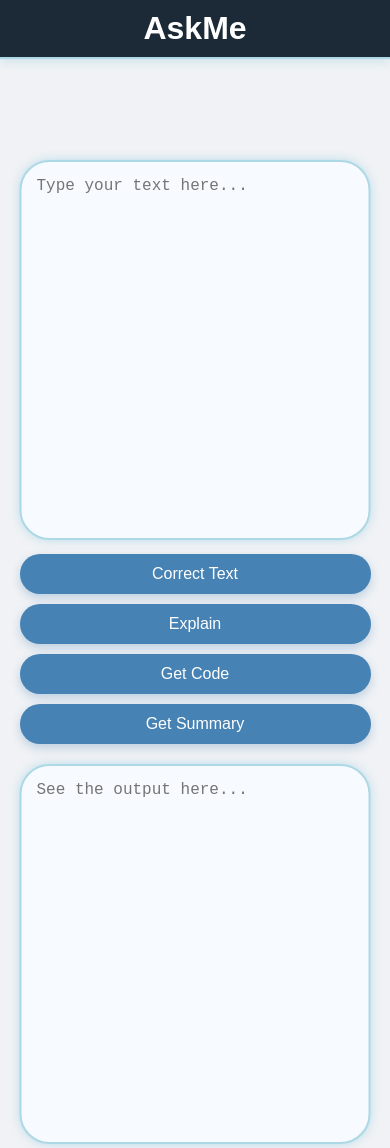
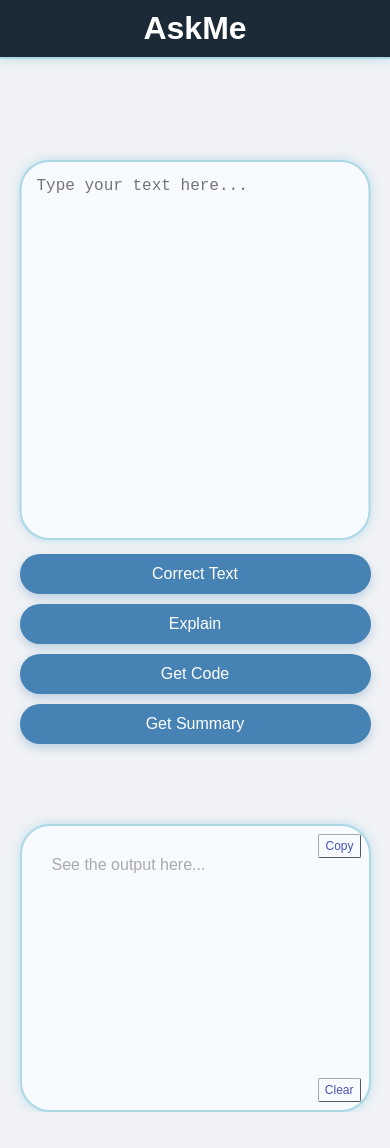
Before and after one commit to primebipin/AI-Studio, a React (Create React App) app in the folder client/: page / in a window 390 px wide. After the commit the page ends 1112 px from the top, so only its background shows below. Built offline with nearby package versions, Linux system fonts and the light colour scheme.

Commit message:
add copy and clear demo buttons

```diff
--- a/client/package.json
+++ b/client/package.json
@@ -9,6 +9,7 @@
     "ajv": "^8.17.1",
     "ajv-keywords": "^5.1.0",
     "axios": "^1.7.7",
+    "marked": "^15.0.0",
     "react": "^18.3.1",
     "react-dom": "^18.3.1",
     "react-markdown": "^9.0.1",
--- a/client/src/App.js
+++ b/client/src/App.js
@@ -2,7 +2,7 @@
 import './App.css';
 import TextForm from './component/TextForm';
 import OutputText from './component/outputText.js';
-import FormattedOutput from './component/formateText.js';
+
 
 function App() {
   const [text, setText] = useState(''); // Holds corrected text for OutputText
@@ -14,7 +14,7 @@
       </header>
       <div className="container">
         <TextForm setText={setText} />  {/* Pass setText to update corrected text */}
-        <FormattedOutput text={text}/>
+        {/* <FormattedOutput text={text}/> */}
         <OutputText text={text} />       {/* Display corrected text in OutputText */}
       </div>
     </div>
--- a/client/src/component/formateText.js
+++ /dev/null
@@ -1,11 +0,0 @@
-import ReactMarkdown from 'react-markdown';
-
-function FormattedOutput({ text }) {
-   return (
-     <>
-       <ReactMarkdown>{text}</ReactMarkdown>
-     </>
-   );
- }
-
- export default FormattedOutput;
--- a/client/src/component/outputText.css
+++ b/client/src/component/outputText.css
@@ -1,12 +1,9 @@
-/* outputText.css */
-
 .text-Box {
   width: 40vw;
   height: 84.5vh;
-   margin-top: 60px;
-   position: fixed;
-   top: 0;
-   left: 58vw;
+  position: fixed; /* Fixed position for large screens */
+  top: 60px;       /* Distance from the top of the viewport */
+  right: 2vw;      /* Distance from the right side of the viewport */
   border-radius: 30px;
   padding: 15px;
   font-size: 16px;
@@ -15,20 +12,85 @@
   border: 2px solid #ADD8E6;
   box-shadow: 0px 0px 10px rgba(173, 216, 230, 0.8);
   outline: none;
-   overflow-y: auto;
+  overflow-y: auto; /* Enable vertical scrolling */
   overflow-x: hidden;
-   resize: none;
   transition: box-shadow 0.3s, border-color 0.3s;
+  display: flex;
+  flex-direction: column;
+  justify-content: flex-start; /* Align content at the top */
 }
 
+.placeholder {
+  color: #aaa;
+}
+
+.markdown-content {
+  padding: 10px; /* Adds space inside the text box */
+  flex-grow: 1;  /* Allow this section to grow and fill the space */
+  overflow-y: auto; /* Enable scrolling for content */
+}
+
+/* Button styling */
+.button {
+  position: absolute; /* Position relative to the .text-Box */
+  background: transparent;
+  border-color: #aaa;
+  border-radius: 2px;
+  border-width: 1.5px;
+  cursor: pointer;
+  color: rgb(75, 85, 176);
+  padding: 4px 10px;
+  font-size: 14px;
+  transition: background-color 0.3s, color 0.3s;
+}
+
+/* Copy button in the top-right corner */
+.copy-button {
+  top: 10px;
+  right: 10px;
+}
+
+/* Clear button in the bottom-right corner */
+.clear-button {
+  bottom: 10px;
+  right: 10px;
+}
+
+/* Hover effect for buttons */
+.button:hover {
+  background-color: #ADD8E6;
+  color: #fff;
+}
+
+/* Responsive adjustments for smaller screens */
 @media (max-width: 768px) {
+  /* Remove fixed position for smaller screens */
   .text-Box {
+    position: relative;  /* Allow the text box to be part of the page flow */
     width: 90vw;
-     height: 45vh;
-     margin-top: 10px;
-     left: 50%;
-     top: auto;
-     transform: translateX(-50%);
-     position: relative;
+             /* Make it fill most of the screen width */
+    height: 18rem;        /* Allow height to adjust as needed */
+    margin-top: 10px;    /* Add margin from top */
+    left: 0;             /* Align it with the left edge */
+    right: 0;            /* Align it with the right edge */
+    margin-left: 5vw;    /* Center it horizontally */
+    margin-right: 5vw;   /* Center it horizontally */
+    padding: 20px;
+  }
+
+  /* Adjust button size and position */
+  .button {
+    font-size: 12px;
+    padding: 4px 6px;
+  }
+
+  .copy-button {
+    top: 8px;
+    right: 8px;
+  }
+
+  .clear-button {
+    bottom: 8px;
+    right: 8px;
   }
 }
--- a/client/src/component/outputText.js
+++ b/client/src/component/outputText.js
@@ -1,15 +1,19 @@
 import React from 'react';
+import ReactMarkdown from 'react-markdown';
 import './outputText.css';
 
 function OutputText({ text }) {
   return (
-    <div>
-      <textarea
-        className="text-Box"
-        value={text}
-        readOnly
-        placeholder="See the output here..."
-      ></textarea>
+    <div className="text-Box" role="textbox" aria-readonly="true">
+      <div className="markdown-content">
+        {text ? (
+          <ReactMarkdown>{text}</ReactMarkdown>
+        ) : (
+          <span className="placeholder">See the output here...</span>
+        )}
+      </div>
+      <button className="button copy-button">Copy</button>
+      <button className="button clear-button">Clear</button>
     </div>
   );
 }
--- a/client/src/component/textForm.css
+++ b/client/src/component/textForm.css
@@ -73,3 +73,7 @@
      width: 100%;
    }
  }
+
+ .clear{
+ margin-top: 50vw;
+ }
```
Also changed, not shown: 1 other file (tests, documents, lock files or other folders). Lines whose indentation alone changed are shown as unchanged.
